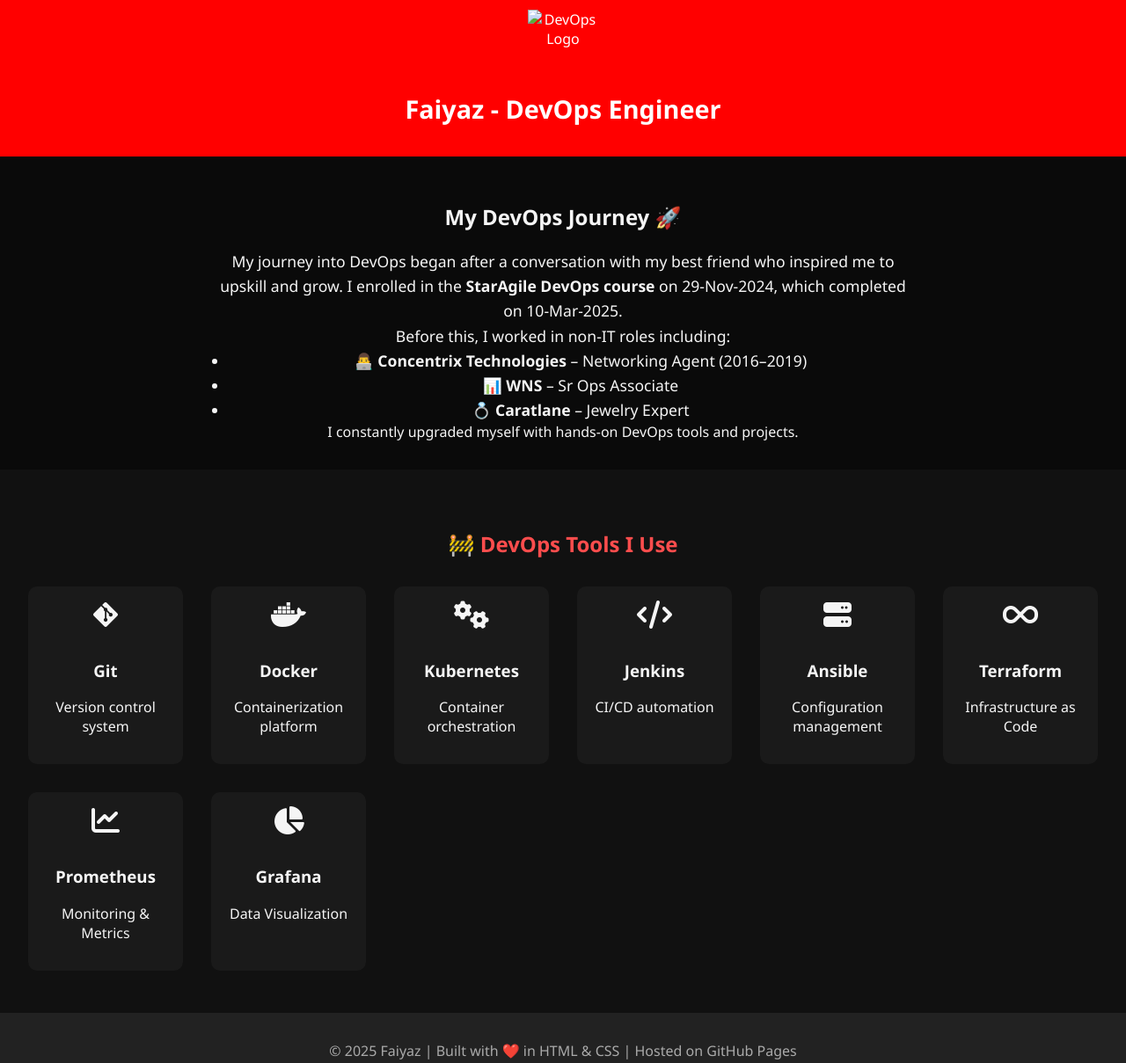
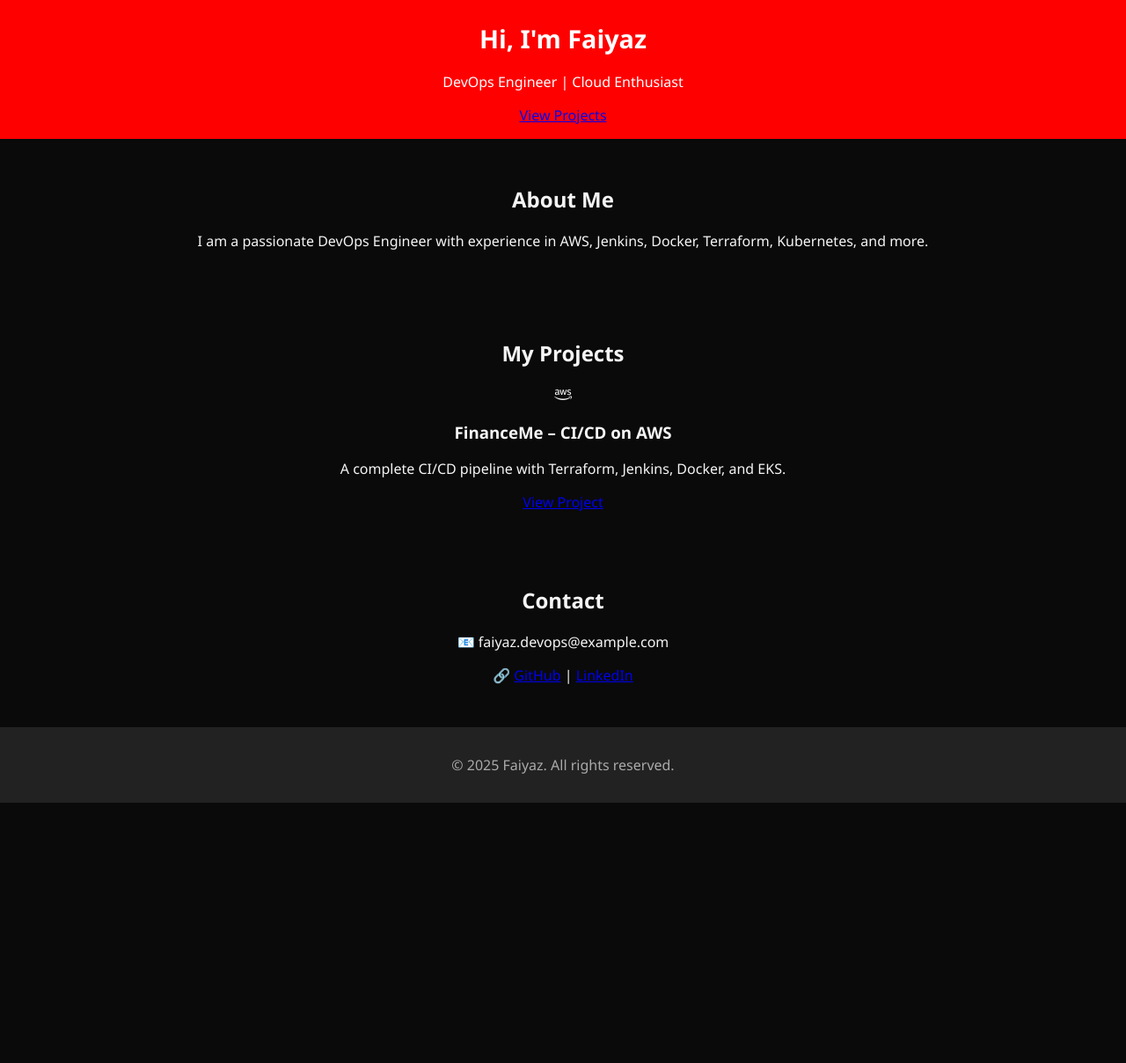
Before and after one commit to Faiyaz-Luck/faiyaz-cloud-portfolio, a plain HTML site: page index.html in a window 1280 px wide. Shown: the whole page at 88% size. After the commit the page ends 913 px from the top, so only its background shows below. Drawn offline with Linux system fonts and the light colour scheme; files that its build step writes are made by us from their sources.

Commit message:
Update index.html

```diff
--- a/index.html
+++ b/index.html
@@ -3,84 +3,41 @@
 <head>
   <meta charset="UTF-8" />
   <meta name="viewport" content="width=device-width, initial-scale=1.0"/>
-  <title>Faiyaz | DevOps Portfolio</title>
-  <link rel="stylesheet" href="style.css" />
-  <link rel="icon" type="image/png" href="devops-logo.png" />
-  <script src="https://kit.fontawesome.com/a076d05399.js" crossorigin="anonymous"></script>
+  <title>Faiyaz | DevOps Engineer</title>
+  <link rel="stylesheet" href="static/css/style.css" />
+  <link rel="stylesheet" href="https://cdnjs.cloudflare.com/ajax/libs/font-awesome/6.5.0/css/all.min.css"/>
 </head>
 <body>
-  <header>
-    <div class="logo">
-      <img src="devops-logo.png" alt="DevOps Logo" class="spin-hover" />
-      <h1>Faiyaz - DevOps Engineer</h1>
-    </div>
+  <header class="hero">
+    <h1>Hi, I'm <span>Faiyaz</span></h1>
+    <p>DevOps Engineer | Cloud Enthusiast</p>
+    <a href="#projects" class="btn">View Projects</a>
   </header>
 
-  <section class="about">
-    <h2>My DevOps Journey 🚀</h2>
-    <p>
-      My journey into DevOps began after a conversation with my best friend who inspired me to upskill and grow.
-      I enrolled in the <strong>StarAgile DevOps course</strong> on 29-Nov-2024, which completed on 10-Mar-2025.
-    </p>
-    <p>
-      Before this, I worked in non-IT roles including:
-      <ul>
-        <li>👨‍💻 <strong>Concentrix Technologies</strong> – Networking Agent (2016–2019)</li>
-        <li>📊 <strong>WNS</strong> – Sr Ops Associate</li>
-        <li>💍 <strong>Caratlane</strong> – Jewelry Expert</li>
-      </ul>
-      I constantly upgraded myself with hands-on DevOps tools and projects.
-    </p>
+  <section id="about">
+    <h2>About Me</h2>
+    <p>I am a passionate DevOps Engineer with experience in AWS, Jenkins, Docker, Terraform, Kubernetes, and more.</p>
   </section>
 
-  <section class="tools">
-    <h2>🚧 DevOps Tools I Use</h2>
-    <div class="tool-grid">
-      <div class="tool">
-        <i class="fab fa-git-alt"></i>
-        <h3>Git</h3>
-        <p>Version control system</p>
-      </div>
-      <div class="tool">
-        <i class="fab fa-docker"></i>
-        <h3>Docker</h3>
-        <p>Containerization platform</p>
-      </div>
-      <div class="tool">
-        <i class="fas fa-cogs"></i>
-        <h3>Kubernetes</h3>
-        <p>Container orchestration</p>
-      </div>
-      <div class="tool">
-        <i class="fas fa-code"></i>
-        <h3>Jenkins</h3>
-        <p>CI/CD automation</p>
-      </div>
-      <div class="tool">
-        <i class="fas fa-server"></i>
-        <h3>Ansible</h3>
-        <p>Configuration management</p>
-      </div>
-      <div class="tool">
-        <i class="fas fa-infinity"></i>
-        <h3>Terraform</h3>
-        <p>Infrastructure as Code</p>
-      </div>
-      <div class="tool">
-        <i class="fas fa-chart-line"></i>
-        <h3>Prometheus</h3>
-        <p>Monitoring & Metrics</p>
-      </div>
-      <div class="tool">
-        <i class="fas fa-chart-pie"></i>
-        <h3>Grafana</h3>
-        <p>Data Visualization</p>
-      </div>
+  <section id="projects">
+    <h2>My Projects</h2>
+    <div class="project-card">
+      <i class="fa-brands fa-aws"></i>
+      <h3>FinanceMe – CI/CD on AWS</h3>
+      <p>A complete CI/CD pipeline with Terraform, Jenkins, Docker, and EKS.</p>
+      <a href="https://github.com/Faiyaz-Luck/FinanceMe">View Project</a>
     </div>
+    <!-- Add more projects similarly -->
+  </section>
+
+  <section id="contact">
+    <h2>Contact</h2>
+    <p>📧 faiyaz.devops@example.com</p>
+    <p>🔗 <a href="https://github.com/Faiyaz-Luck">GitHub</a> | <a href="#">LinkedIn</a></p>
   </section>
 
   <footer>
-    <p>&copy; 2025 Faiyaz | Built with ❤️ in HTML & CSS | Hosted on GitHub Pages</p>
+    <p>&copy; 2025 Faiyaz. All rights reserved.</p>
   </footer>
 </body>
 </html>
```
